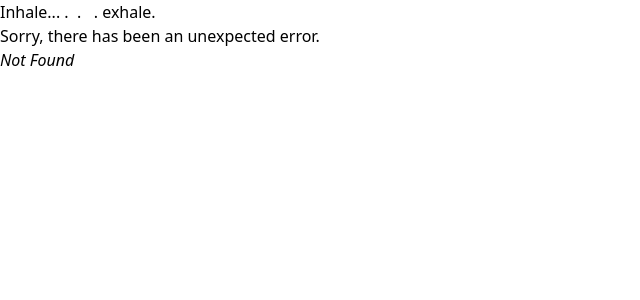
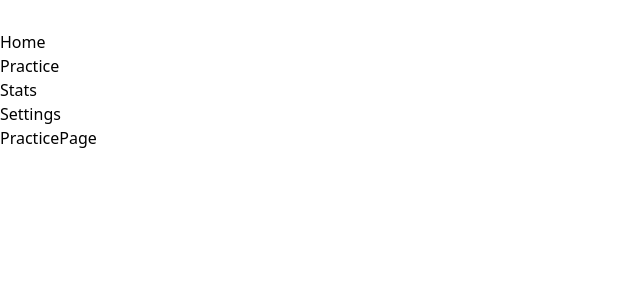
Before and after one commit to Raphael-Hemme/react-meditation-app, a React (Vite) app: page /practice in a window 1280 px wide. Before the commit this address had no page. Shown: the top 300 px of the page, without its empty margins (0-640 px from the left). Built offline with nearby package versions, Linux system fonts and the light colour scheme.

Commit message:
core: Add new routes for Practice, Settings, and Stats pages

```diff
--- a/src/main.tsx
+++ b/src/main.tsx
@@ -4,17 +4,34 @@ import {
   createBrowserRouter,
   RouterProvider
  } from 'react-router-dom';
+ import './index.css';
 
 // import App from './App.tsx';
 import { Root } from './routes/Root.tsx';
 import { ErrorPage } from './routes/ErrorPage.tsx';
-import './index.css';
+import { PracticePage } from './routes/PracticePage.tsx';
+import { SettingsPage } from './routes/SettingsPage.tsx';
+import { StatsPage } from './routes/StatsPage.tsx';
 
 const router = createBrowserRouter([
   {
     path: '/',
     element: <Root />,
-    errorElement: <ErrorPage />
+    errorElement: <ErrorPage />,
+    children: [
+      {
+        path: 'practice',
+        element: <PracticePage />
+      },
+      {
+        path: 'settings',
+        element: <SettingsPage />
+      },
+      {
+        path: 'stats',
+        element: <StatsPage />
+      }
+    ]
   }
 ])
 
--- a/src/routes/ErrorPage.tsx
+++ b/src/routes/ErrorPage.tsx
@@ -21,7 +21,7 @@ export const ErrorPage = () => {
 
   return (
     <div id="error-page">
-      <h1 className="text-3xl font-bold underline text-red-600">Inhale... . &nbsp;. &nbsp;&nbsp;. exhale.</h1>
+      <h1 className="text-3xl font-bold underline text-green-700">Inhale... . &nbsp;. &nbsp;&nbsp;. exhale.</h1>
       <p>Sorry, there has been an unexpected error.</p>
       <p>
         <i>{errorMessage}</i>
--- /dev/null
+++ b/src/routes/PracticePage.tsx
@@ -0,0 +1,7 @@
+import React from 'react'
+
+export const PracticePage = () => {
+  return (
+    <div>PracticePage</div>
+  )
+}
--- /dev/null
+++ b/src/routes/SettingsPage.tsx
@@ -0,0 +1,7 @@
+import React from 'react'
+
+export const SettingsPage = () => {
+  return (
+    <div>SettingsPage</div>
+  )
+}
--- /dev/null
+++ b/src/routes/StatsPage.tsx
@@ -0,0 +1,7 @@
+import React from 'react'
+
+export const StatsPage = () => {
+  return (
+    <div>StatsPage</div>
+  )
+}
--- a/src/routes/root.tsx
+++ b/src/routes/root.tsx
@@ -1,5 +1,5 @@
 import React, { useState } from 'react'
-import { NavLink } from 'react-router-dom'
+import { NavLink, Outlet } from 'react-router-dom'
 
 export const Root = () => {
   const containerBaseClass = 'w-screen h-screen p-10 bg-gray-100';
@@ -19,15 +19,17 @@ export const Root = () => {
 
       <nav className={menuIsOpen ? 'opacity-100' : 'opacity-0'}>
         <ul>
-          <li><NavLink to="/">Main</NavLink></li>
-          <li><NavLink to="/practice">practice</NavLink></li>
+          <li><NavLink to="/">Home</NavLink></li>
+          <li><NavLink to="/practice">Practice</NavLink></li>
           <li><NavLink to="/stats">Stats</NavLink></li>
+          <li><NavLink to="/settings">Settings</NavLink></li>
         </ul>
       </nav>
 
       <main>
-        <h1>Present</h1>
-        <p>Present is a simple app that helps you practice be present in the moment.</p>
+        <Outlet />
+{/*         <h1>Present</h1>
+        <p>Present is a simple app that helps you practice be present in the moment.</p> */}
       </main>
 
     </div>
```
